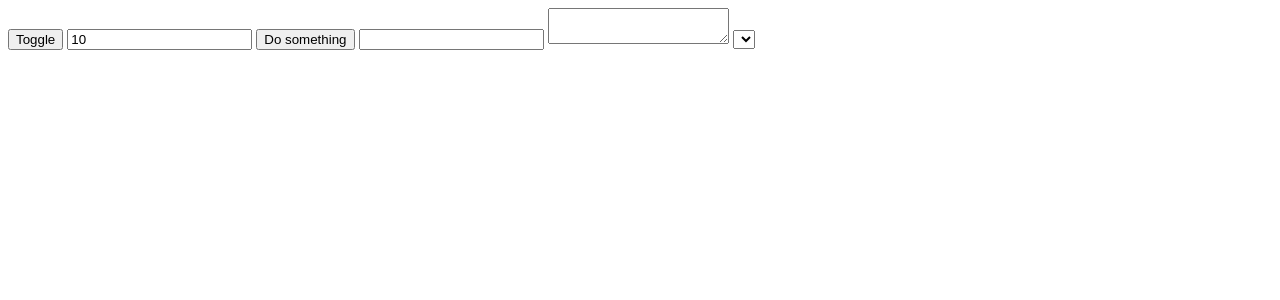
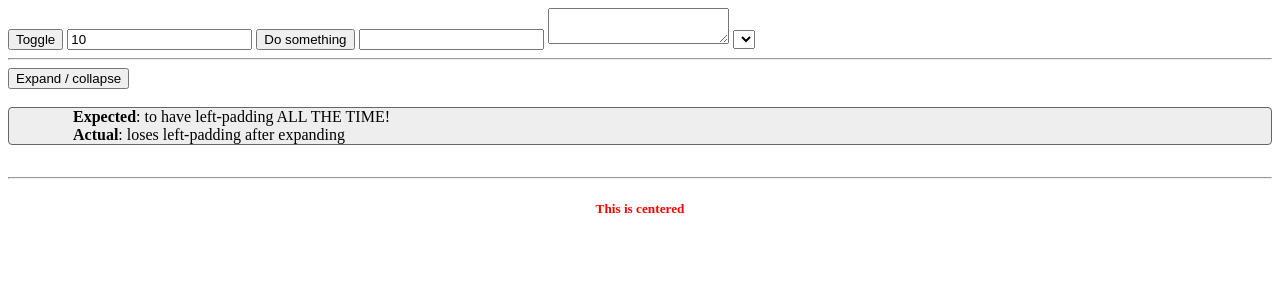
Before and after one commit to mauriziocescon/plg-svelte, a SvelteKit app: page / in a window 1280 px wide. Shown: the top 300 px of the page. Built offline with nearby package versions, Linux system fonts and the light colour scheme.

Commit message:
chore: other examples

```diff
--- a/src/routes/+page.svelte
+++ b/src/routes/+page.svelte
@@ -1,6 +1,7 @@
 <script lang="ts">
+	import Attachments from './sub/Attachments.svelte';
 	import Counter from './sub/Counter.svelte';
-	import Attachments from './sub/Attachments.svelte';
+	import Expander from './sub/Expander.svelte';
 
 	let value = $state(10);
 
@@ -27,3 +28,6 @@
 {:else}
 	<Attachments bind:this={att} />
 {/if}
+
+<hr />
+<Expander />
--- /dev/null
+++ b/src/routes/sub/Expander.svelte
@@ -0,0 +1,26 @@
+<script lang="ts">
+	let padAll = $state(false);
+
+	const content = `<h5 style="color: red; text-align: center">This is centered</h5>`;
+</script>
+
+<button onclick={() => padAll = !padAll} type="button">Expand / collapse</button>
+<br><br>
+<div class="my-box" style={padAll ? 'padding: 4em' : 'padding-left: 4em'}>
+	<b>Expected</b>: to have left-padding ALL THE TIME!<br>
+	<b>Actual</b>: loses left-padding after expanding<br>
+</div>
+
+<hr>
+
+<div>{@html content}</div>
+
+<style>
+    .my-box {
+        display: block;
+        background: #eee;
+        border: 1px solid #666;
+        border-radius: 4px;
+        margin-bottom: 2em;
+    }
+</style>
```
